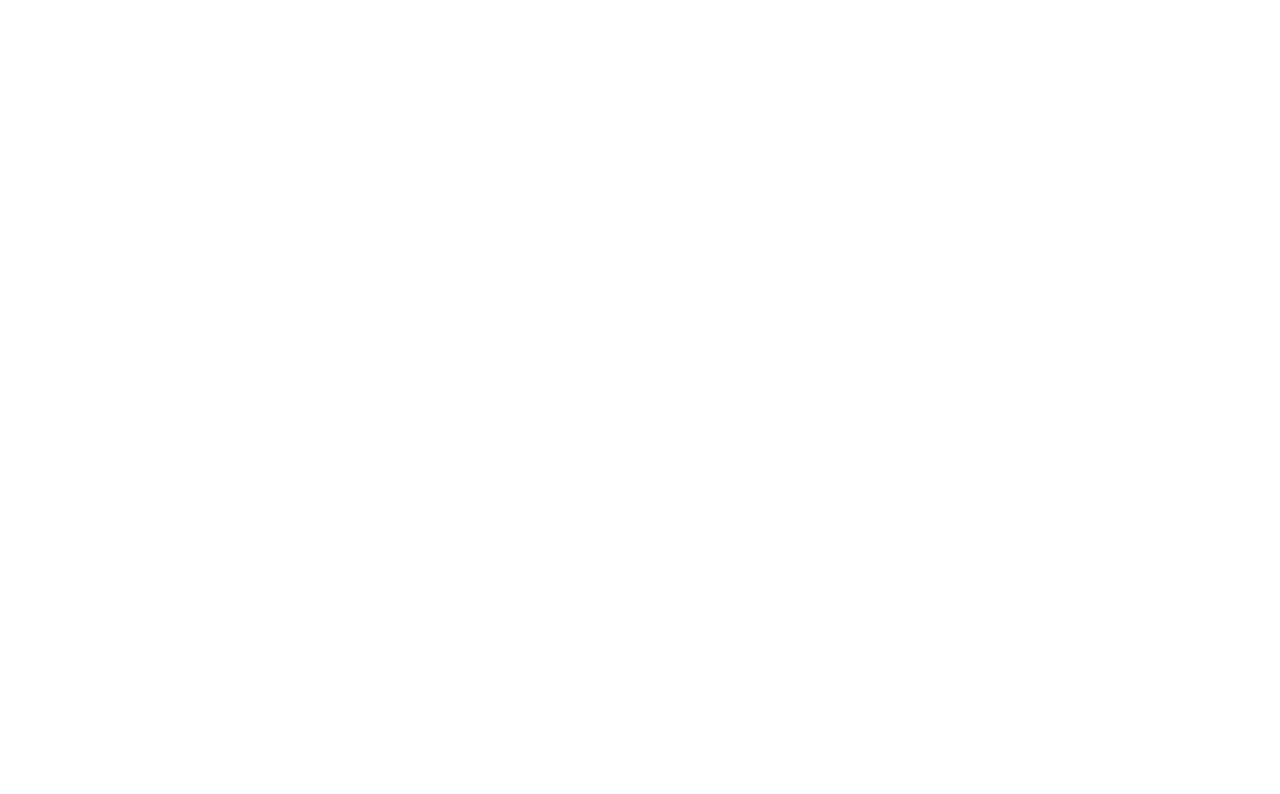
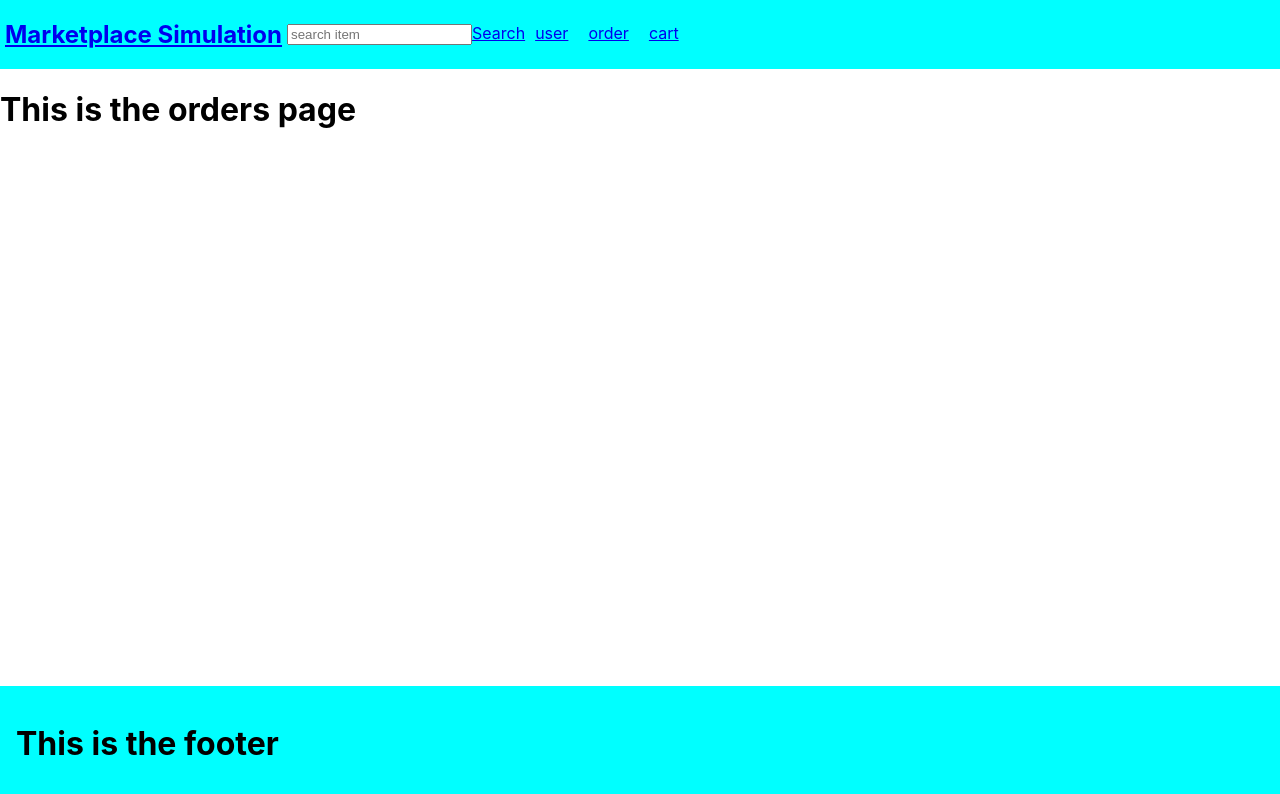
Before and after one commit to HuiyuGuan/Capstone_Frontend, a React (Create React App) app in the folder frontend/: page /#/order in a window 1280 px wide. Before the commit this address had no page. Shown: the top 794 px of the page. Built offline with nearby package versions, Linux system fonts and the light colour scheme.

Commit message:
added search, order, profile, cart page

```diff
--- a/frontend/src/App.css
+++ b/frontend/src/App.css
@@ -9,6 +9,15 @@
 }
 .login-link{
   margin-left: 50px;
+}
+.userprofile-link{
+  margin: 10px;
+}
+.order-link{
+  margin: 10px;
+}
+.shoppingcart-link{
+  margin: 10px;
 }
 .trending{
   display: flex;
--- a/frontend/src/App.js
+++ b/frontend/src/App.js
@@ -5,8 +5,11 @@
 import Login from "./components/Login"
 import Signup from "./components/Signup"
 import Home from "./components/Home"
-
-
+import UserProfile from "./components/UserProfile"
+import Orders from "./components/Orders"
+import ShoppingCart from "./components/ShoppingCart"
+import ProductProfile from './components/ProductProfile';
+import Search from "./components/Search"
 
 
 function App() {
@@ -18,6 +21,11 @@
             <Route index element={<Home />} />
             <Route path = "/login" element={<Login />}/>
             <Route path = "/signup" element={<Signup />} />
+            <Route path = "/search" element={<Search />} />
+            <Route path = "/userprofile"element={<UserProfile />} />
+            <Route path = "/order"element={<Orders />} />
+            <Route path = "/shoppingcart"element={<ShoppingCart />} />
+            <Route path = "/productprofile" element={<ProductProfile />} />
           </Route>
         </Routes>
         </HashRouter>
--- a/frontend/src/components/NavBar.js
+++ b/frontend/src/components/NavBar.js
@@ -2,13 +2,27 @@
 import { Link } from "react-router-dom"
 
 export default function NavBar(){
+    const [lookUp,setLookUp] = React.useState("")
+
+    let hasLogin = true
+
+    function SearchItem(event){
+        console.log(lookUp)
+        setLookUp(event.target.value)
+    }
+
     return(
         <nav className = "navbar">
             <Link to="/" className="HomePage"><h1 className="nav-title">Marketplace Simulation</h1></Link>
             <div className="nav-links">
-                <input className="nav-search"type="text" placeholder="search item"></input>
-                <Link to="/products/search" className="search-link">Search</Link>
-                <Link to ="/login" className="login-link">login</Link>
+                <input className="nav-search" type="text" placeholder="search item" value ={lookUp}onChange={SearchItem}></input>
+                <Link to="/search" className="search-link" state={{item:lookUp}}>Search</Link>
+                {hasLogin && <span className="user-links">
+                <Link to ="/userprofile" className="userprofile-link">user</Link>
+                <Link to ="/order" className="order-link">order</Link>
+                <Link to ="/shoppingcart" className="shoppingcart-link">cart</Link>
+                </span>}
+                {!hasLogin && <Link to ="/login" className="login-link">login</Link> }
             </div>
         </nav>
     )
--- /dev/null
+++ b/frontend/src/components/Orders.js
@@ -0,0 +1,7 @@
+import React from "react"
+
+export default function Orders(){
+    return(
+        <h1>This is the orders page</h1>
+    )
+}
--- /dev/null
+++ b/frontend/src/components/ProductProfile.js
@@ -0,0 +1,7 @@
+import React from "react"
+
+export default function ProductProfile(){
+    return(
+        <h1>This is the product profile page</h1>
+    )
+}
--- /dev/null
+++ b/frontend/src/components/Search.js
@@ -0,0 +1,12 @@
+import React from "react"
+import { useLocation } from "react-router-dom"
+
+export default function Search(props){
+    const location = useLocation()
+    return(
+        <div className="search">
+            <h1>This is the search bar page </h1>
+            <h2>Currently searching {location.state.item}</h2>
+        </div>
+    )
+}
--- /dev/null
+++ b/frontend/src/components/ShoppingCart.js
@@ -0,0 +1,7 @@
+import React from "react"
+
+export default function ShoppingCart(){
+    return(
+        <h1>This is the shopping cart page</h1>
+    )
+}
--- /dev/null
+++ b/frontend/src/components/UserProfile.js
@@ -0,0 +1,7 @@
+import React from "react"
+
+export default function UserProfile(){
+    return(
+        <h1>This is the user profile page</h1>
+    )
+}
```
